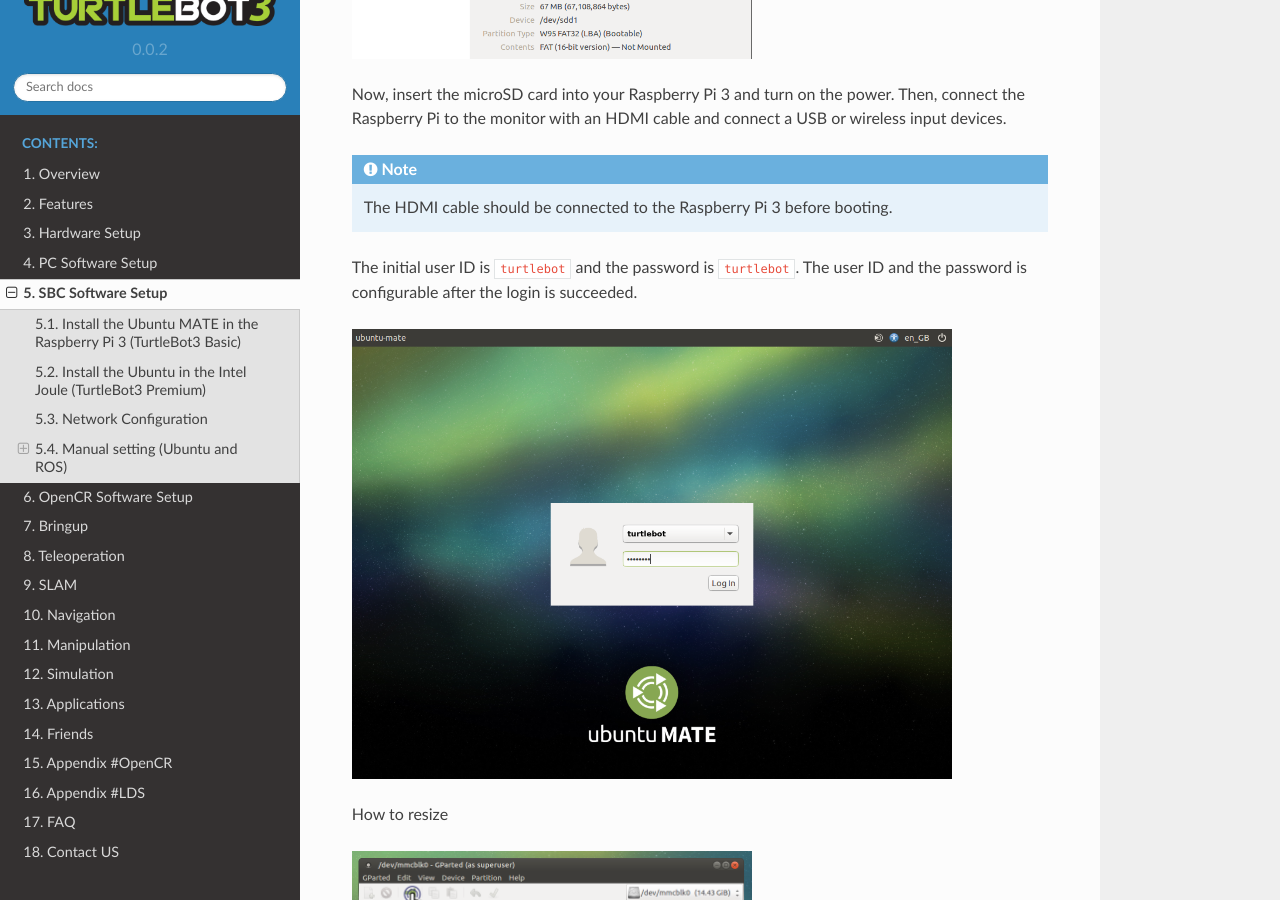
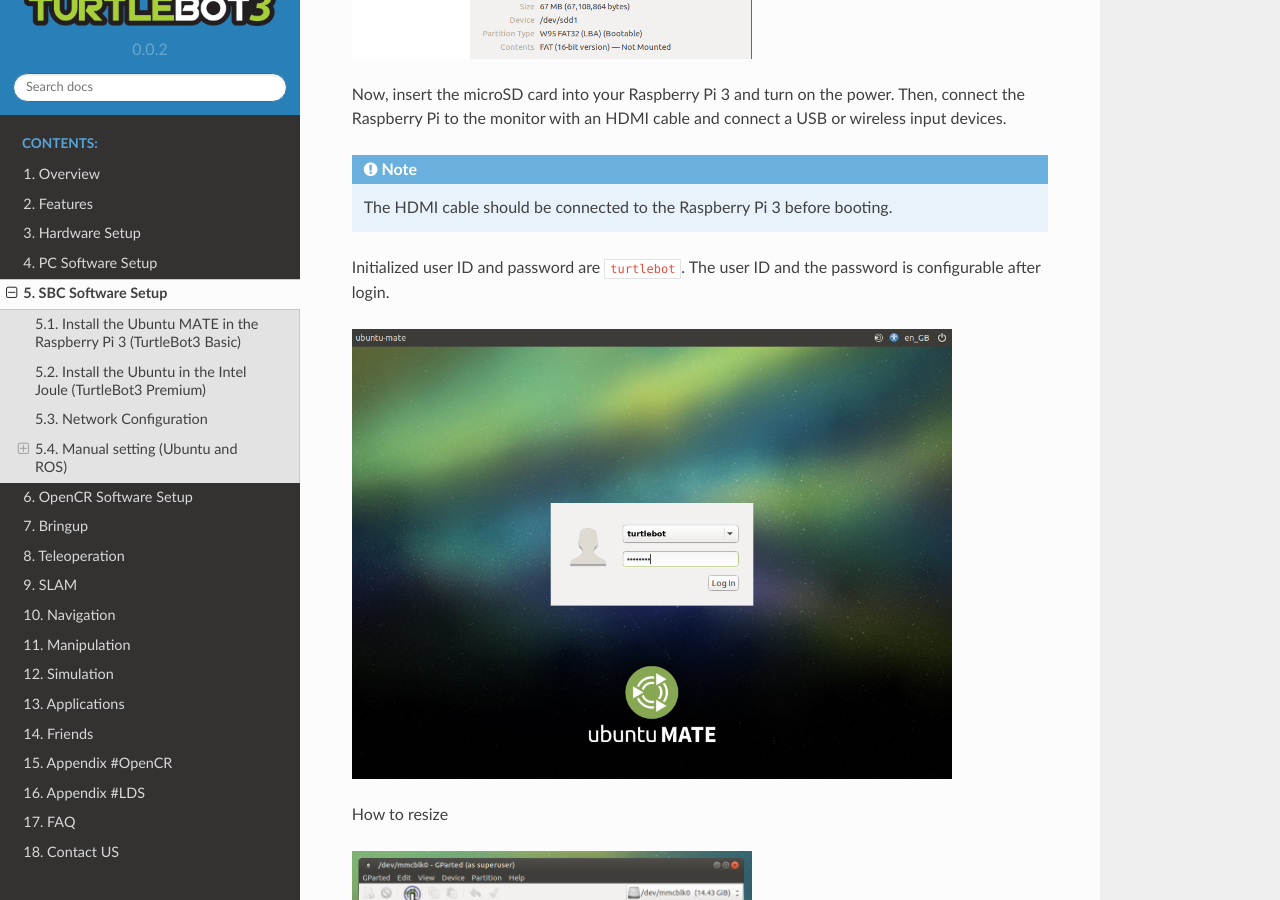
Before and after one commit to shivharis/turtlebot3_wiki, a Sphinx documentation site: the page built from docs/source/sbc_software.rst, in a window 1280 px wide and 900 px high, scrolled down 2919 px. Built offline with Sphinx 7.4.7 and the Read the Docs theme 2.0.0, drawn with Linux system fonts in a browser that asks for light colours.

Commit message:
Update sbc_software.rst

```diff
--- a/docs/source/sbc_software.rst
+++ b/docs/source/sbc_software.rst
@@ -50,7 +50,7 @@
 
 .. NOTE:: The HDMI cable should be connected to the Raspberry Pi 3 before booting.
 
-The initial user ID is ``turtlebot`` and the password is ``turtlebot``. The user ID and the password is configurable after the login is succeeded.
+Initialized user ID and password are ``turtlebot``. The user ID and the password is configurable after login.
 
 .. image:: _static/software/login.png
    :width: 600px
```
